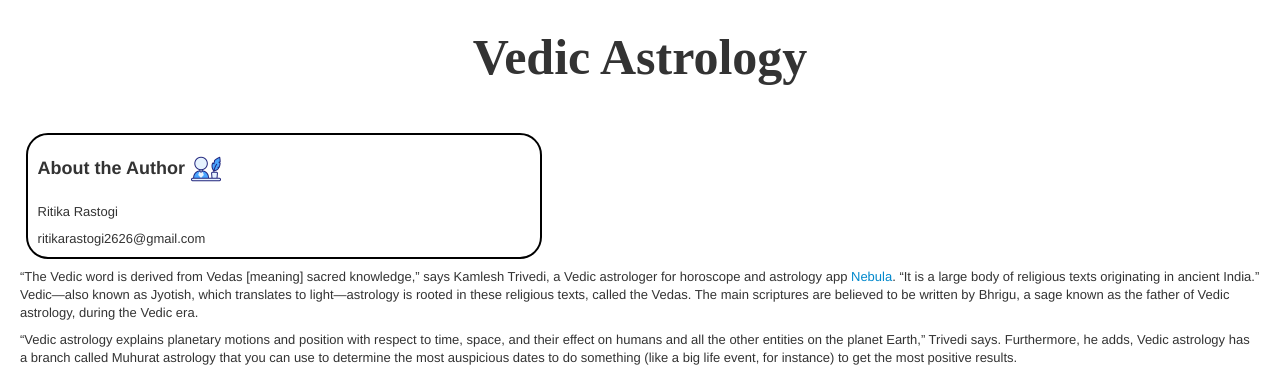
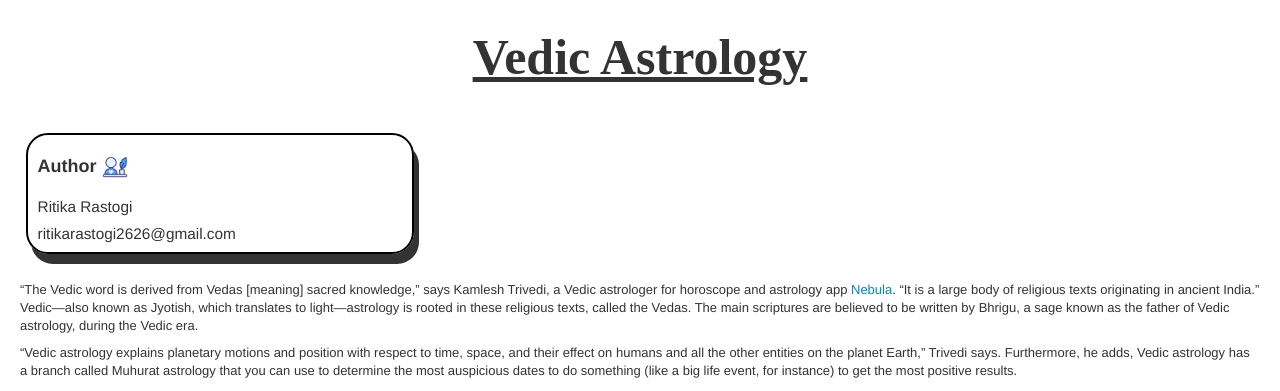
Before and after one commit to Ritz2626/Blog-Application, a Django app: page /1 in a window 1280 px wide. Shown: the top 391 px of the page. Run offline with Django 4.2, Linux system fonts and the light colour scheme; data comes from the database, SQL or seed files in the repository; both versions use the stored data as it was after the commit; some libraries are stand-ins or nearby versions.

Commit message:
Added further styles

```diff
--- a/blog/templates/detail.html
+++ b/blog/templates/detail.html
@@ -29,27 +29,32 @@
       .author{
         border:2px solid black;
         border-radius:22px;
-        width:40%;
+        width:30%;
         margin-left:2vw;
+        box-shadow:5px 10px;
 
       }
       .author p,h3{
         margin-left:10px;
 
       }
+      .author p{
+        font-size:1.2vw;
+      }
     </style>
    {% for a in obj %}
-   <h2 class="heading1" style="text-align:center;">{{a.title}}</h2>
+   <h2 class="heading1" style="text-align:center;text-decoration:underline;">{{a.title}}</h2>
 
    <br>
    <div class="author">
   <br>
 
-  <h3 class=>About the Author <img src="{% static 'img/writer.png' %}" height="32" width="32" ></h3>
+  <h3 class=>Author <img src="{% static 'img/writer.png' %}" height="26" width="26" ></h3>
   <br>
    <p>{{a.author.get_full_name}}</p>
    <p>{{a.author.email}}</p>
    </div>
+   <br>
    <div class="content">
     <p>{{a.description|safe}}</p>
    </div>
```
Also changed, not shown: blog/db.sqlite3, blog/media/cover/diet.png (added), blog/media/cover/slack.webp (added), blog/media/cover/sleeping.webp (added).
